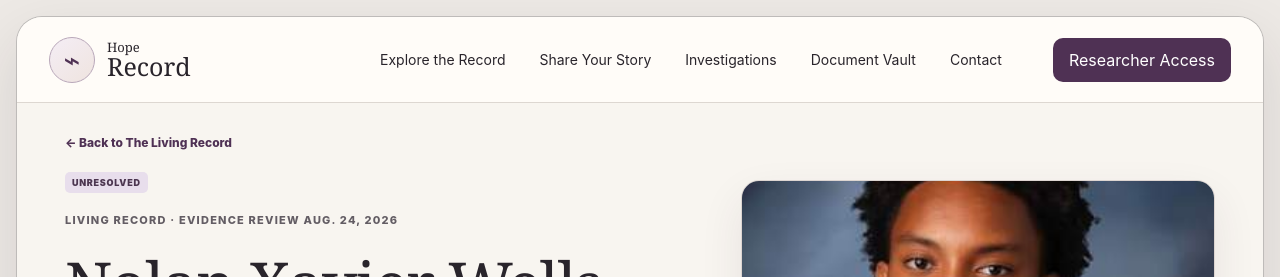
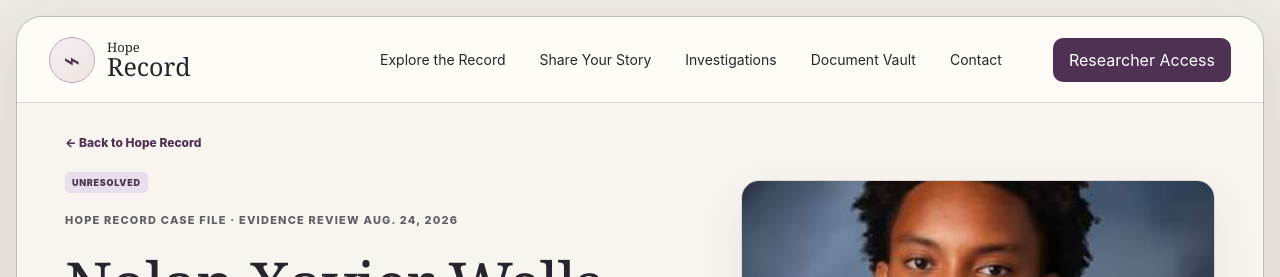
Before and after one commit to katenoahpersonal-svg/Hope-Records, a Next.js app: page /cases/nolan-wells in a window 1280 px wide. Shown: the top 277 px of the page. Built offline with nearby package versions, Linux system fonts and the light colour scheme.

Commit message:
Rename case-page brand references to Hope Record

```diff
--- a/app/cases/[slug]/page.tsx
+++ b/app/cases/[slug]/page.tsx
@@ -23,12 +23,12 @@ export default async function CasePage({ params }: { params: Promise<{ slug: str
     <main className="appShell">
       <Header />
       <div className="casePage researchedCasePage compactResearchedCasePage">
-        <Link className="backLink compactBackLink" href="/">← Back to The Living Record</Link>
+        <Link className="backLink compactBackLink" href="/">← Back to Hope Record</Link>
 
         <header className="caseHero caseHeroWithMedia compactCaseHero">
           <div>
             <span className="caseStatus">{item.status}</span>
-            <p className="eyebrow caseFileEyebrow">Living record · evidence review Aug. 24, 2026</p>
+            <p className="eyebrow caseFileEyebrow">Hope Record case file · evidence review Aug. 24, 2026</p>
             <h1>{item.name}</h1>
             <p className="caseLocationLine">{item.location} · {item.dateLabel}</p>
             <p className="caseHeroSummary">{item.summary}</p>
```
